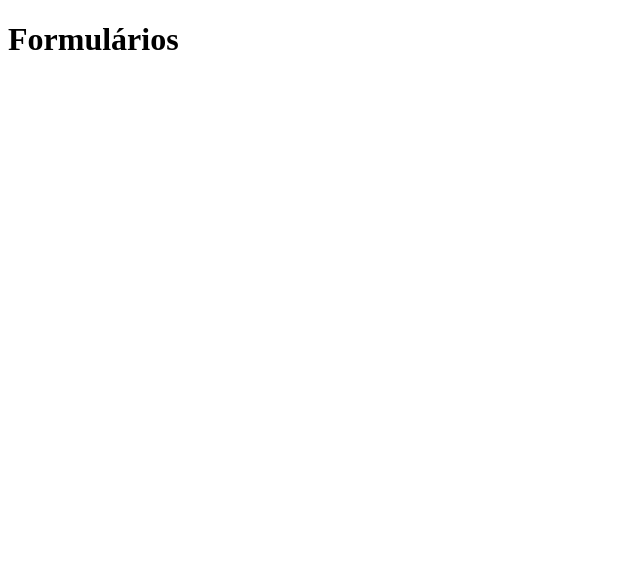
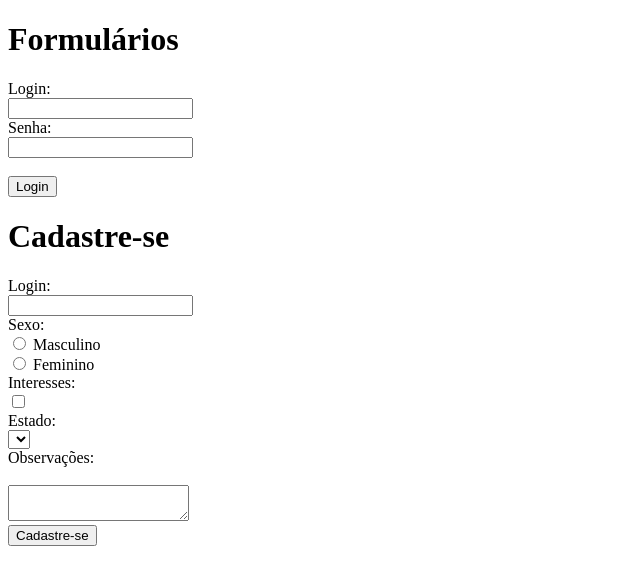
Before and after one commit to lucas1lul/projeto_html, a plain HTML site: page formularios.html in a window 1280 px wide. Shown: the whole page, without its empty margins (0-640 px from the left). Drawn offline with Linux system fonts and the light colour scheme.

Commit message:
Versão com formulário adicionado

```diff
--- a/formularios.html
+++ b/formularios.html
@@ -11,6 +11,55 @@
 <body>
 
        <h1>Formulários</h1>
+       <form>
+       	Login: <br>
+       	<input type="text" name="Login"> <br>
+       	Senha: <br>
+       	<input type="password" name="Senha"> <br> <br>
+
+       	<input type="button" value="Login"> <br>
+
+
+       </form>
+
+        <h1>Cadastre-se</h1>
+
+        <form>
+
+
+
+       Login: <br>
+        <input type="text"> <br>
+
+        Sexo:<br>
+        <input type="radio" name="sexo"> Masculino <br>
+        <input type="radio" name="sexo"> Feminino <br>
+
+        Interesses: <br>
+        <input type="checkbox"> <br>
+
+        Estado: <br>
+
+        <select>
+        	<option></option>
+        	<option></option>
+        	<option></option>
+        	<option></option>
+        	<option></option>
+
+        </select>
+        <br>
+
+        Observações: <br>
+        <br>
+
+        <textarea></textarea>
+        <br>
+        <input type="submit" value="Cadastre-se"> <br>
+
+
+
+         </form>
 
 
 
```
